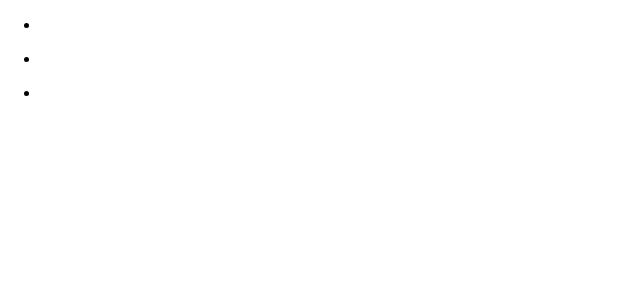
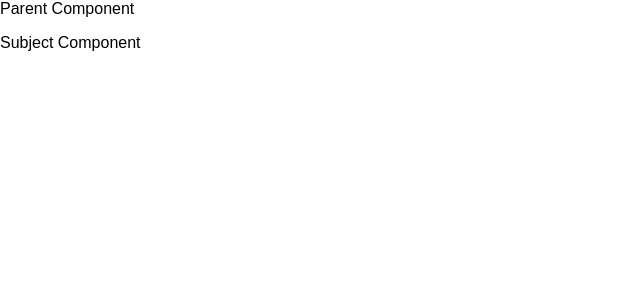
Before and after one commit to haleybristol/react-bookmark-manager, a React (Create React App) app: page / in a window 1280 px wide. Shown: the top 300 px of the page, without its empty margins (0-640 px from the left). Built offline with nearby package versions, Linux system fonts and the light colour scheme.

Commit message:
add second component

```diff
--- a/src/App.js
+++ b/src/App.js
@@ -1,6 +1,5 @@
 import React, { Component } from 'react';
-import logo from './logo.svg';
-import './App.css';
+import Subject from './Subject.js';
 
 class App extends Component {
   constructor() {
@@ -77,12 +76,8 @@ class App extends Component {
   render() {
     return(
       <div>
-        {this.state.resources.map((resource) => {
-          return <ul>
-              <li><a href={resource.url}>{resource.title}</a></li>
-            </ul>
-
-        })}
+        Parent Component
+        <Subject />
       </div>
     );
   }
--- /dev/null
+++ b/src/Subject.js
@@ -0,0 +1,21 @@
+import React, { Component } from 'react';
+
+export default class Subject extends Component {
+	constructor(props) {
+		super(props)
+	}
+
+	//event handlers
+
+	render() {
+		return(
+			// {this.state.resources.map((resource) => {
+   //        return <ul>
+   //            <li><a href={resource.url}>{resource.title}</a></li>
+   //          </ul>
+
+   //      })}
+   <p>Subject Component</p>
+		)
+	}
+}
```
